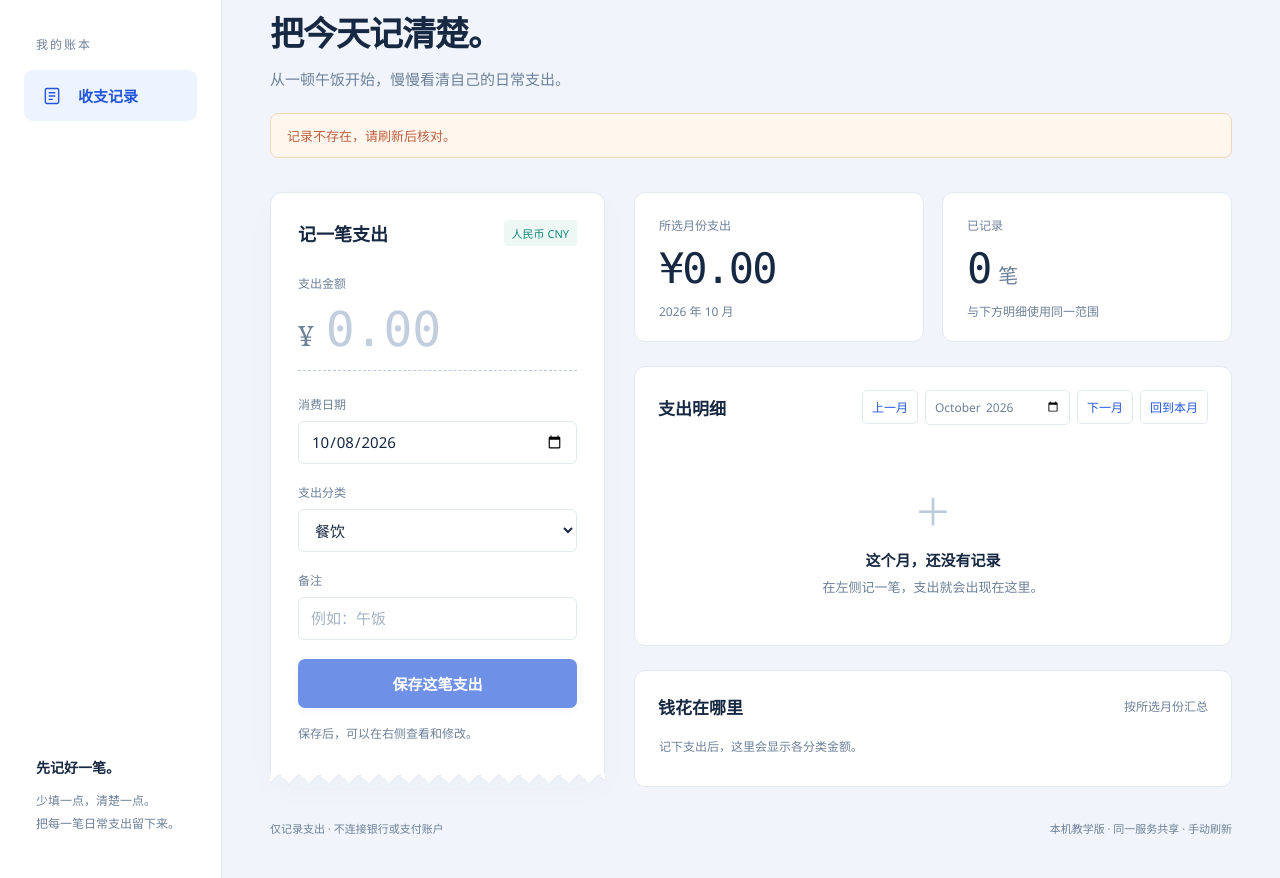
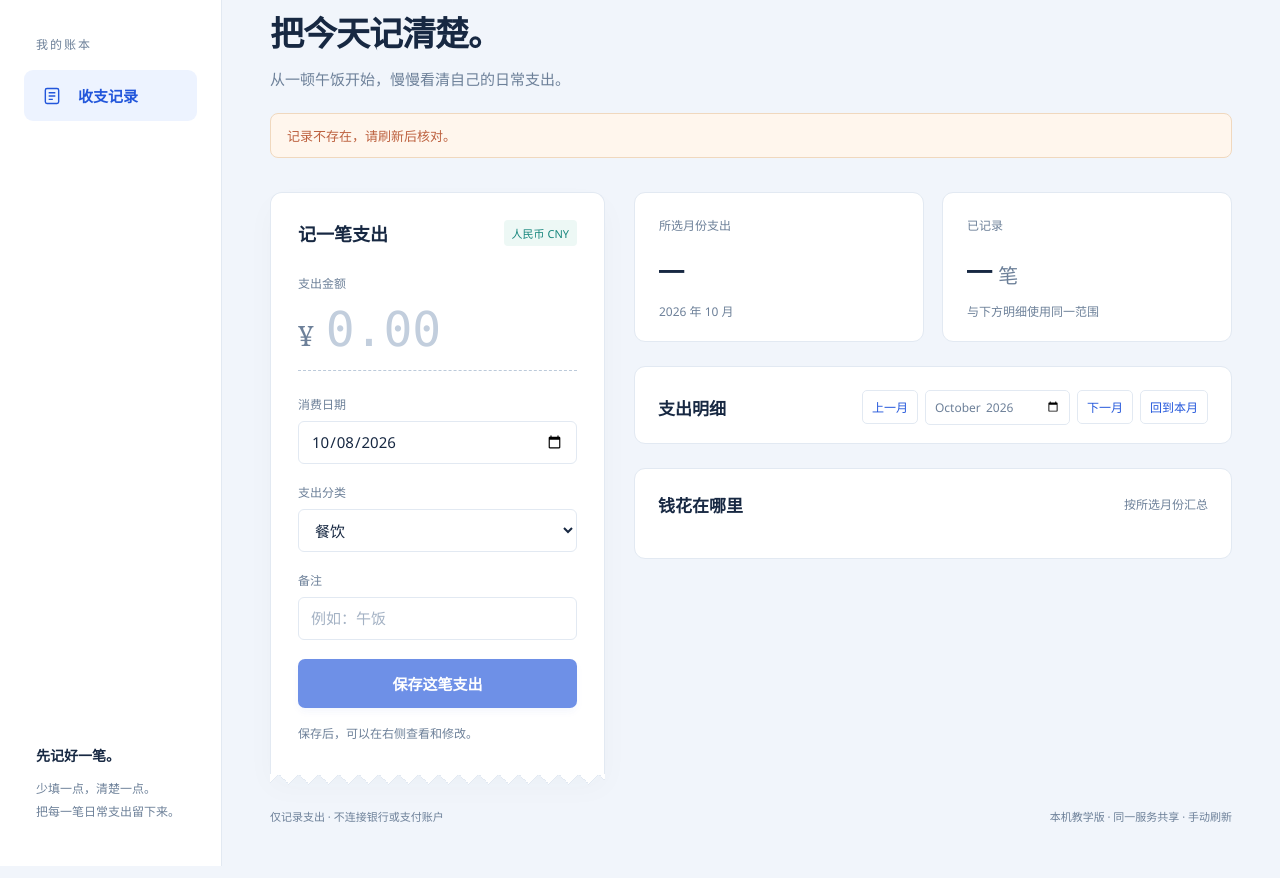
Before and after one commit to xmhuangzhijun-hue/ledger-git-github-tutorial, a plain HTML site: page index.html in a window 1280 px wide. Shown: the part 103-981 px from the top of the page. Drawn offline with Linux system fonts and the light colour scheme; no server answers.

Commit message:
空月提示展示年月，读取失败不冒充空账本

```diff
--- a/index.html
+++ b/index.html
@@ -20,10 +20,10 @@ function money(c){return '¥'+(c/100).toFixed(2)}
 function status(msg,type=''){const el=$('#save-status');el.textContent=msg;el.className='status '+type}
 function adapt(r){return {...r,cents:r.amount_cents,createdAt:r.created_at,updatedAt:r.updated_at}}
 async function api(url,options={}){let response;try{response=await fetch(url,{...options,headers:{'Content-Type':'application/json'},signal:AbortSignal.timeout(10000)})}catch(e){throw Error('服务连接失败或结果未确认；本次未确认保存成功。输入已保留，请恢复服务后先核对记录，不要直接重复提交。')}if(!response.ok)throw Error(response.status===404?'记录不存在，请刷新后核对。':'后端拒绝此请求，请检查输入。');return response.status===204?null:response.json()}
-async function load(){try{rows=(await api('/api/expenses')).map(adapt);loadFailed=false;$('#load-error').hidden=true;render()}catch(e){loadFailed=true;$('#load-error').hidden=false;$('#load-error').textContent=e.message}$('#save').disabled=loadFailed}
+async function load(){try{rows=(await api('/api/expenses')).map(adapt);loadFailed=false;$('#load-error').hidden=true;render()}catch(e){loadFailed=true;$('#load-error').hidden=false;$('#load-error').textContent=e.message;$('#empty').hidden=true;$('#ledger-table').hidden=true;$('#total').textContent='—';$('#count').textContent='—';$('#categories').replaceChildren()}$('#save').disabled=loadFailed}
 $('#date').value=today();$('#month').value=today().slice(0,7);
 function node(tag,cls,text){const n=document.createElement(tag);if(cls)n.className=cls;if(text!==undefined)n.textContent=text;return n}
-function render(flashId){let month=$('#month').value;if(!/^\d{4}-\d{2}$/.test(month)){month=today().slice(0,7);$('#month').value=month}const filtered=rows.filter(r=>r.date.startsWith(month)).sort((a,b)=>b.date.localeCompare(a.date)||b.createdAt.localeCompare(a.createdAt));const total=filtered.reduce((sum,r)=>sum+r.cents,0);$('#total').textContent=money(total);$('#count').textContent=filtered.length;$('#summary-month').textContent=month.replace('-',' 年 ')+' 月';$('#records').replaceChildren();$('#ledger-table').hidden=!filtered.length;$('#empty').hidden=!!filtered.length;
+function render(flashId){let month=$('#month').value;if(!/^\d{4}-\d{2}$/.test(month)){month=today().slice(0,7);$('#month').value=month}const filtered=rows.filter(r=>r.date.startsWith(month)).sort((a,b)=>b.date.localeCompare(a.date)||b.createdAt.localeCompare(a.createdAt));const total=filtered.reduce((sum,r)=>sum+r.cents,0);$('#total').textContent=money(total);$('#count').textContent=filtered.length;$('#summary-month').textContent=month.replace('-',' 年 ')+' 月';$('#records').replaceChildren();$('#ledger-table').hidden=!filtered.length;$('#empty').hidden=!!filtered.length;$('#empty strong').textContent=month.replace('-',' 年 ')+' 月，还没有记录';
 for(const r of filtered){const tr=node('tr',r.id===flashId?'flash':'');const desc=node('td');desc.append(node('div','record-name',r.note||r.category),node('div','category-label',r.category));tr.append(desc,node('td','',r.date.slice(5).replace('-',' / ')),node('td','record-amount','−'+money(r.cents)));const actions=node('td');const edit=node('button','edit','修改');edit.type='button';edit.setAttribute('aria-label',`修改${r.note||r.category}记录`);edit.onclick=()=>startEdit(r.id);const del=node('button','delete','删除');del.type='button';del.setAttribute('aria-label',`删除${r.note||r.category}记录`);del.onclick=()=>remove(r.id);actions.append(edit,del);tr.append(actions);$('#records').append(tr)}
 $('#categories').replaceChildren();const groups=categories.map(c=>[c,filtered.filter(r=>r.category===c).reduce((n,r)=>n+r.cents,0)]).filter(x=>x[1]>0).sort((a,b)=>b[1]-a[1]);if(!groups.length){const empty=node('p','stat-sub','记下支出后，这里会显示各分类金额。');empty.style.margin='0 0 8px';$('#categories').append(empty)}for(const [cat,sum]of groups){const row=node('div','category-row');const track=node('div','track');const bar=node('div','bar');bar.style.width=(sum/total*100)+'%';track.append(bar);row.append(node('span','',cat),track,node('span','cat-money',money(sum)));$('#categories').append(row)}}
 function clearEdit(){editing=null;$('#form-title').textContent='记一笔支出';$('#save').textContent='保存这笔支出';$('#cancel').hidden=true}
```
